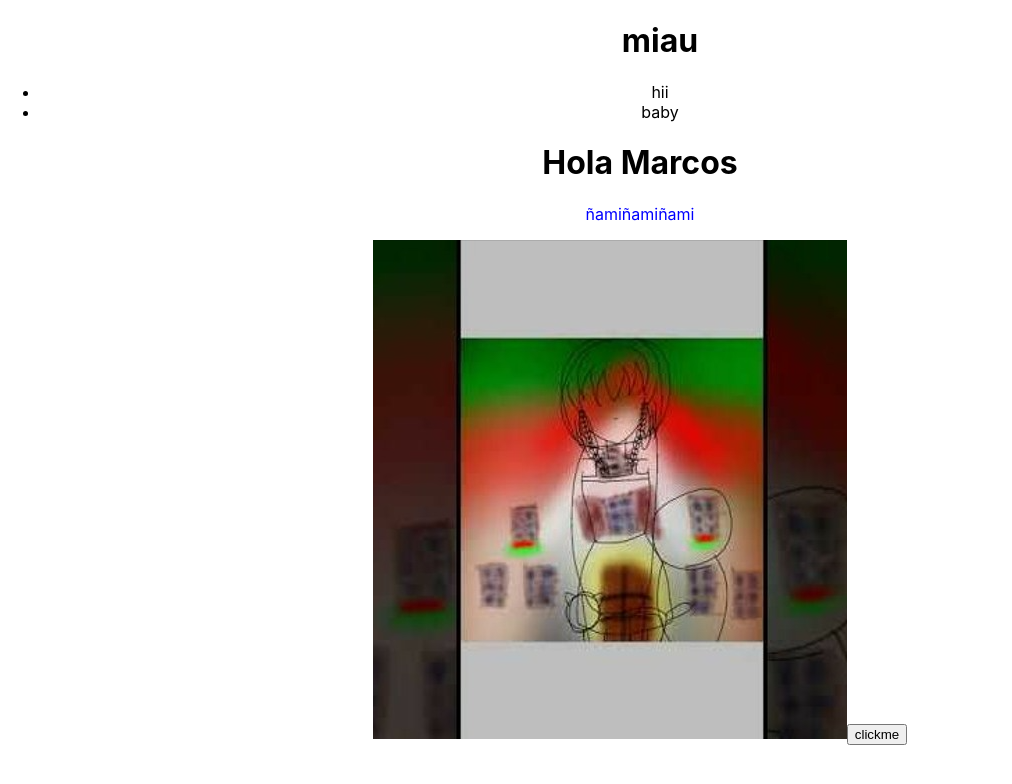
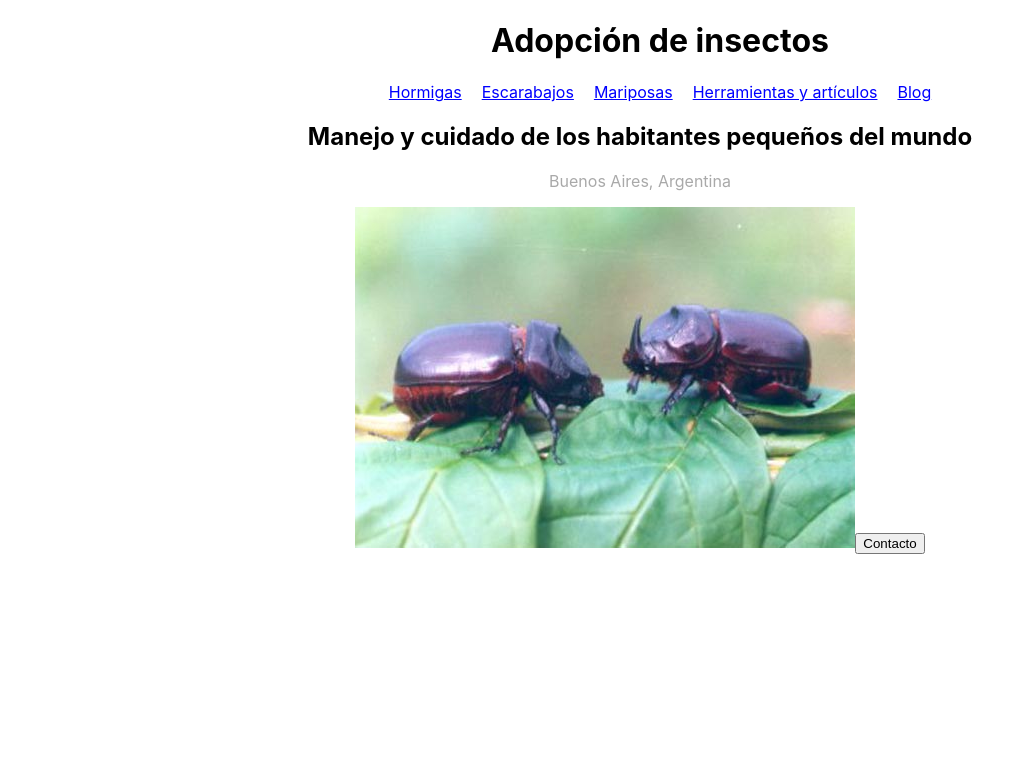
Before and after one commit to marcosb2001/reactapp34710, a React (Create React App) app: page / in a window 1280 px wide. Shown: the top 784 px of the page, without its empty margins (0-1012 px from the left). Built offline with nearby package versions, Linux system fonts and the light colour scheme.

Commit message:
commit entrega

```diff
--- a/src/App.js
+++ b/src/App.js
@@ -1,21 +1,20 @@
-import img from "./images/drawing.png";
+import img from "./images/beetle.jpg";
 import './App.css';
 import NavBar from "./components/NavBar";
 
 
 function App() {
 
-  const styles = {marginTop : "20px", color : "blue"};
-  let usuario = "Marcos";
+  const styles = {marginTop : "20px", color : "darkgray"};
 
   return (
     <div className="App">
       <NavBar/>
 
-      <h1 className='ache1'>Hola {usuario}</h1>
-      <p style={ styles }>ñamiñamiñami</p>
+      <h2 className='ache1'>Manejo y cuidado de los habitantes pequeños del mundo</h2>
+      <p style={ styles }>Buenos Aires, Argentina</p>
       <img src={img}/>
-      <button onClick={ ()=> alert("hola")}>clickme</button>
+      <button onClick={ ()=> alert("hola")}>Contacto</button>
     </div>
   );
 }
--- a/src/components/NavBar.js
+++ b/src/components/NavBar.js
@@ -1,9 +1,16 @@
 function NavBar() {
+
+    const aStyles = {margin : "10px", color : "blue"};
+
     return (
         <ul>
-            <h1>miau</h1>
-            <li>hii</li>
-            <li>baby</li>
+            <h1>Adopción de insectos</h1>
+            <a href="" style={aStyles}>Hormigas</a>
+            <a href="" style={aStyles}>Escarabajos</a>
+            <a href="" style={aStyles}>Mariposas</a>
+            <a href="" style={aStyles}>Herramientas y artículos</a>
+            <a href="" style={aStyles}>Blog</a>
+
         </ul>
     )
 }
```
Also changed, not shown: src/images/beetle.jpg (added).
